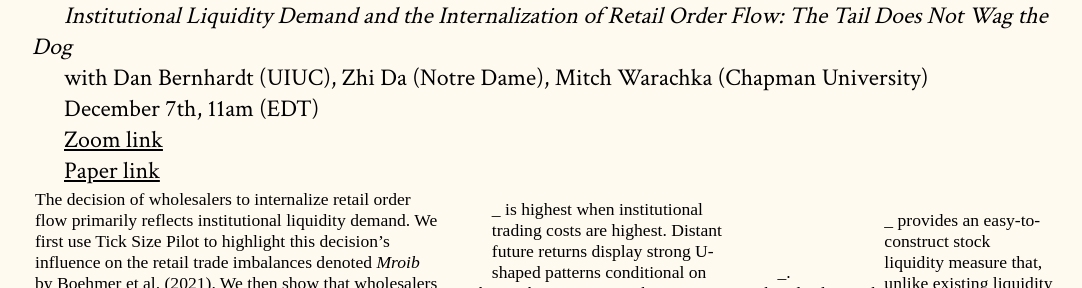
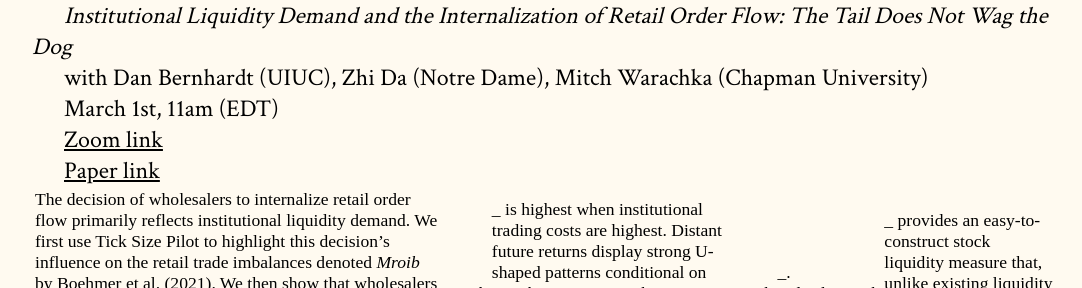
Before and after one commit to cpfiffer/microstructure.exchange, a Jekyll site: the page built from index.md, in a window 1280 px wide and 900 px high, scrolled down 618 px. Shown: the part 167-455 px from the top of the window, without its empty margins (96-1178 px from the left). Built offline with Jekyll 4.4.1, drawn with Linux system fonts in a browser that asks for light colours; some web fonts are replaced.

Commit message:
Fix date

```diff
--- a/_config.yml
+++ b/_config.yml
@@ -14,7 +14,7 @@ speaker-info:
   speaker-name: "Yashar Barardehi (Chapman University)"
   speaker-paper: "Institutional Liquidity Demand and the Internalization of Retail Order Flow: The Tail Does Not Wag the Dog"
   coauthors: "Dan Bernhardt (UIUC), Zhi Da (Notre Dame), Mitch Warachka (Chapman University)"
-  speaker-date: December 7th, 11am (EDT)
+  speaker-date: March 1st, 11am (EDT)
   # discussant: "Michael Noe (Eurex), Amit Goyal (SFI/Lausanne), and Eric Uhlmann (INSEAD)"
   paper-link: https://papers.ssrn.com/sol3/papers.cfm?abstract_id=3966059
   webinar-link: https://stockholmuniversity.zoom.us/j/66623062541
```
